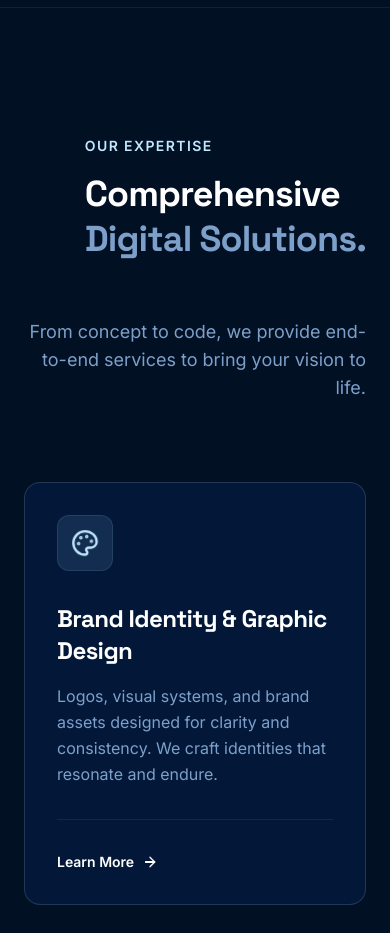
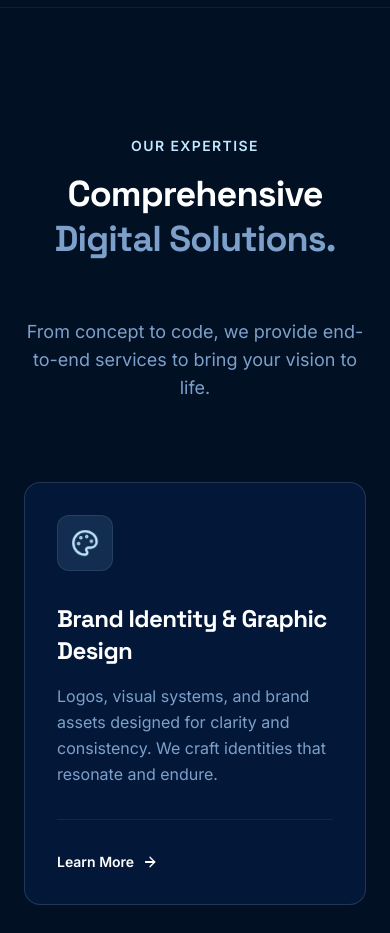
Before and after one commit to ryncstudio/rync-studio-landing, a React (Vite) app: page /#/ in a window 390 px wide. Shown: the part 2940-3873 px from the top of the page. Built offline with nearby package versions, Linux system fonts and the light colour scheme.

Commit message:
Fix mobile alignment in Services section - center text on mobile

```diff
--- a/src/components/Services.tsx
+++ b/src/components/Services.tsx
@@ -38,7 +38,7 @@
   return (
     <section id="services" className="py-32 relative bg-secondary/10 dark:bg-background border-t border-border/50">
       <div className="container mx-auto px-6">
-        <div className="flex flex-col md:flex-row justify-between items-end mb-20 gap-8">
+        <div className="flex flex-col md:flex-row justify-between items-center md:items-end mb-20 gap-8 text-center md:text-left">
           <div className="max-w-2xl">
             <FadeIn>
               <span className="text-primary font-bold tracking-widest uppercase text-sm mb-4 block">Our Expertise</span>
@@ -49,7 +49,7 @@
             </FadeIn>
           </div>
           <FadeIn delay={0.2} direction="left">
-            <p className="text-muted-foreground text-lg max-w-md text-right md:text-left">
+            <p className="text-muted-foreground text-lg max-w-md">
               From concept to code, we provide end-to-end services to bring your vision to life.
             </p>
           </FadeIn>
```
